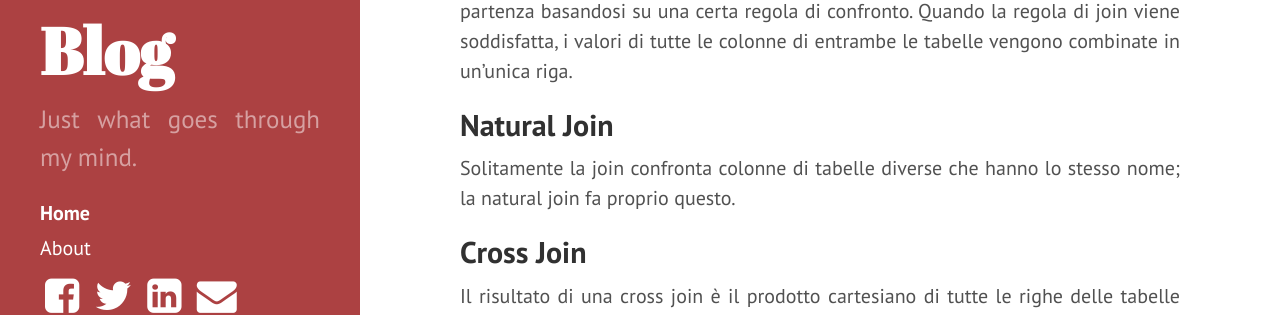
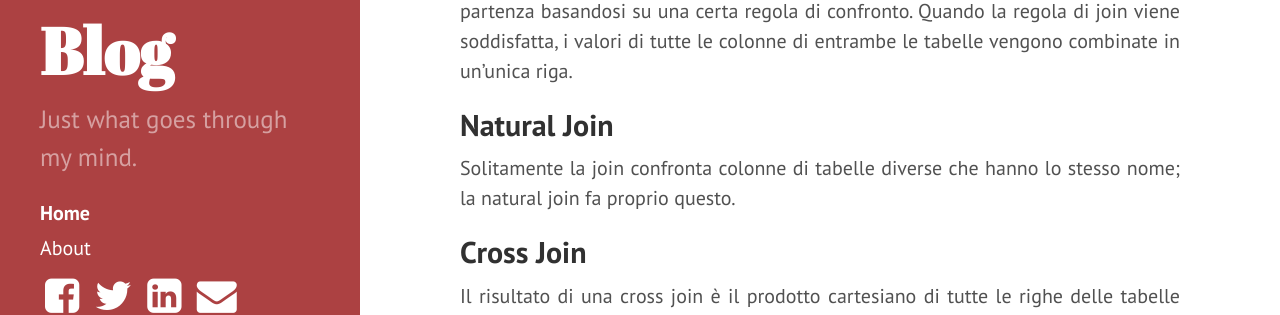
Before and after one commit to tommivitali/tommivitali.github.io, a Jekyll site: the page built from index.html, in a window 1280 px wide. Shown: the part 492-807 px from the top of the page. Built offline with Jekyll 4.4.1, drawn with Linux system fonts in a browser that asks for light colours; nearby versions of some CDN libraries; the list of posts is cut into pages by our own code.

Commit message:
Justify solo sui post

```diff
--- a/public/css/social.css
+++ b/public/css/social.css
@@ -23,7 +23,7 @@ div.social {
   color: #0077B5;
 }
 
-p {
+.post p {
 	text-align: justify;
     text-justify: inter-word;
 }
```
